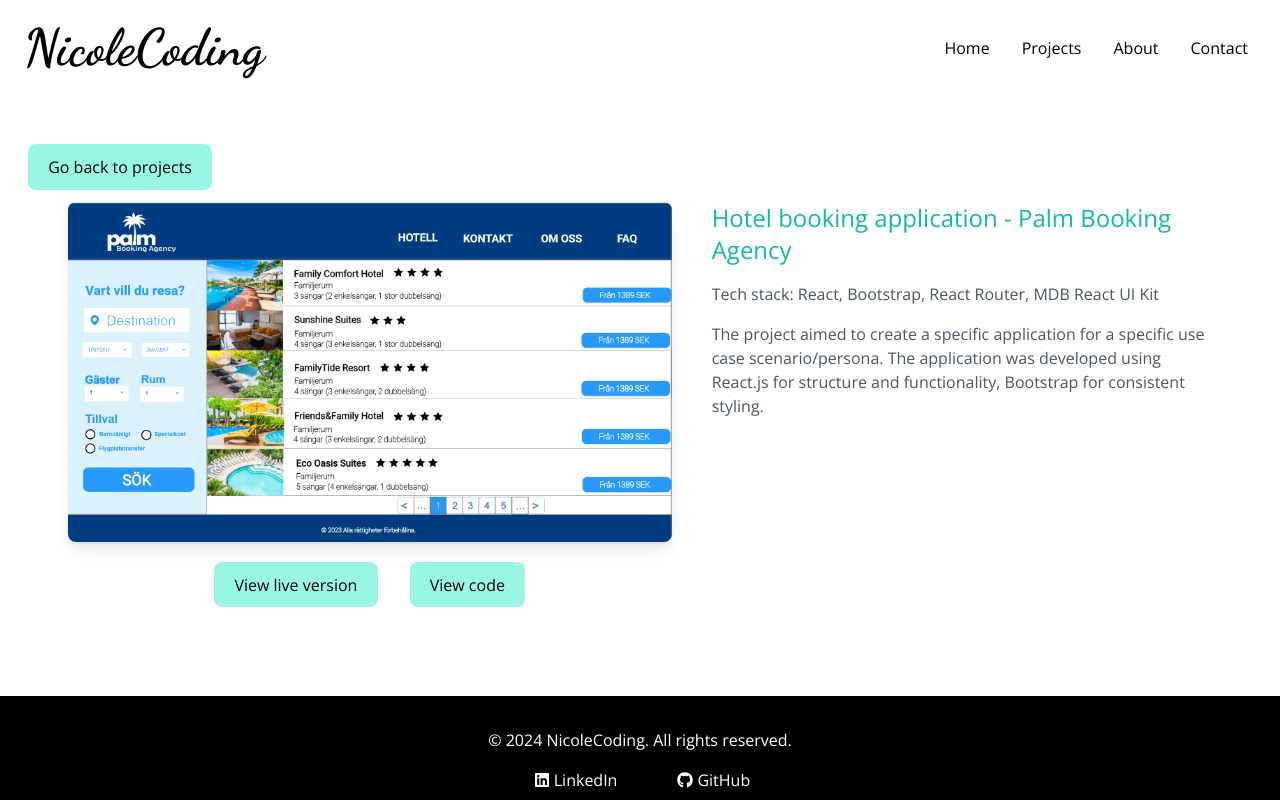
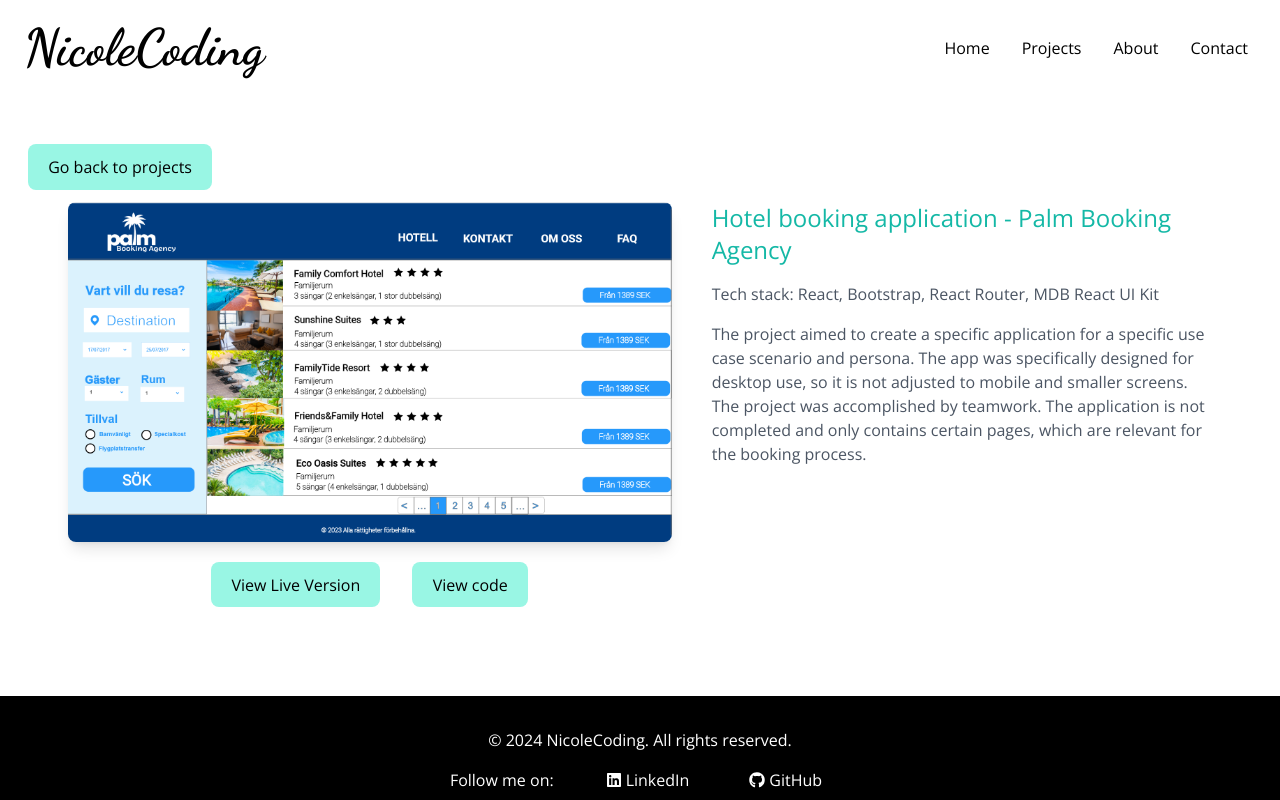
Before and after one commit to NicoleCoding/Portfolio-react, a React (Vite) app: page /projects/1 in a window 1280 px wide. Built offline with nearby package versions, Linux system fonts and the light colour scheme.

Commit message:
- Adjusted width of submit button on form - Added functionality to disable buttons based on whether live version of project is available - Moved the button for project details - Added additional details about each project

```diff
--- a/src/components/Button.jsx
+++ b/src/components/Button.jsx
@@ -1,7 +1,8 @@
 export default function Button(props) {
     return (
-        <button className={props.className}
-                onClick={props.onClick}
+        <button className={`${props.className} ${props.disabled ? 'opacity-50 cursor-not-allowed' : ''}`}
+                onClick={props.disabled ? undefined : props.onClick}
+                disabled={props.disabled}
         >
             {props.text}
         </button>
--- a/src/components/ContactForm.jsx
+++ b/src/components/ContactForm.jsx
@@ -75,7 +75,7 @@ export default function ContactForm() {
                 placeholder="Enter your message"
                 rows={10}
             />
-            <Button className="bg-teal-200 w-80" type="submit" text="Submit"></Button>
+            <Button className="bg-teal-200 w-11/12" type="submit" text="Submit"></Button>
             <p>{status}</p>
         </motion.form>
     );
--- a/src/components/Footer.jsx
+++ b/src/components/Footer.jsx
@@ -6,7 +6,7 @@ export default function Footer() {
         <footer className="pt-6 mt-5 bg-black text-white font-custom">
             <p className="p-2">&copy; 2024 NicoleCoding. All rights reserved.</p>
             <div className="flex flex-row justify-center items-center gap-10">
-                <a href="https://www.linkedin.com/in/nicole-saucinitanu-9b95ba167/" className="flex items-center justify-center hover:text-teal-400 m-2 text-white"><FaLinkedin className="m-1 text-white" />LinkedIn</a>
+                <p className="font-black">Follow me on: </p><a href="https://www.linkedin.com/in/nicole-saucinitanu-9b95ba167/" className="flex items-center justify-center hover:text-teal-400 m-2 text-white"><FaLinkedin className="m-1 text-white" />LinkedIn</a>
                 <a href="https://github.com/NicoleCoding" className="flex items-center justify-center hover:text-teal-400 m-2 text-white"><FaGithub className="m-1 text-white" />GitHub</a>
             </div>
 
--- a/src/components/ProjectCarousel.jsx
+++ b/src/components/ProjectCarousel.jsx
@@ -38,15 +38,15 @@ export default function ProjectCarousel() {
                 {projects.map(project => (
                     <div key={project.id} className="text-center">
                         <h3 className="mb-2 p-2 text-2xl font-semibold">{project.title}</h3>
-                        <Link href={`/projects/${project.id}`} className="py-1 px-2 text-black hover:text-teal-500">
-                            <Button className="bg-teal-200" text="View details"></Button>
-                        </Link>
                         <img src={project.projectImage} alt={project.title} width="1000rem" className="mx-auto p-2"
                          onError={(e) => {
                             console.error('Image failed to load:', project.projectImage);
                             e.target.style.display = 'none'; // Hide broken image
                           }}
                         />
+                        <Link href={`/projects/${project.id}`} className="py-1 px-2 text-black hover:text-teal-500">
+                            <Button className="bg-teal-200 m-2" text="View project details"></Button>
+                        </Link>
                     </div>
                 ))}
             </Slider>
--- a/src/pages/Project.jsx
+++ b/src/pages/Project.jsx
@@ -5,26 +5,26 @@ const projectData = {
     "1": {
         title: "Hotel booking application - Palm Booking Agency",
         techStack: "React, Bootstrap, React Router, MDB React UI Kit",
-        description: "The project aimed to create a specific application for a specific use case scenario/persona. The application was developed using React.js for structure and functionality, Bootstrap for consistent styling.",
+        description: "The project aimed to create a specific application for a specific use case scenario and persona. The app was specifically designed for desktop use, so it is not adjusted to mobile and smaller screens. The project was accomplished by teamwork. The application is not completed and only contains certain pages, which are relevant for the booking process.",
         projectImage: "/prototype-hotel-app.PNG",
-        liveVersion: "",
+        liveVersion: "https://lisawiklund.github.io/",
         codeLink: "https://github.com/PalmBookingAgency/HotelApp",
     },
     "2": {
         title: "Informative application about climate change - KlimatKoll",
         techStack: "React, React Router, React Router, Chart.js, Recharts",
-        description: "The project was about creating an informative application for a specific target audience. The application contains charts which were created with the help of the Recharts library. React.js and Bootstrap were used in the development of the application.",
+        description: "The project was about creating an informative application for a specific target audience. The application contains charts and information about various topics on climate change. This was a group project within my education. The user can scroll through the application in order to explore charts and learn about climate change.",
         projectImage: "/prototype-climate-app.PNG",
-        liveVersion: "",
+        liveVersion: "https://klimatkoll.github.io/KlimatKoll-App/",
         codeLink: "https://github.com/KlimatKoll/KlimatKoll-App",
 
     },
     "3": {
         title: "Library App - BookVault",
         techStack: "React, CSS, Vite, Axios, Node.js, Express.js, Mongoose, MongoDB Atlas",
-        description: "This is a React-based web application, which allows users to search for books, and also add books to their own collection. In the collection, users can toggle the read status and also remove books. The application gives users the opportunity to find books that they want to read and add them to a collection in case they want to read a specific book or specific books.",
+        description: "This is a full-stack web application, which allows users to search for books, and also add books to their own collection. In the collection, users can toggle the read status and also remove books. The application gives users the opportunity to find books that they want to read and add them to a collection in case they want to read a specific book or specific books. The books are stored in a database in the backend.",
         projectImage: "/library-app-img.PNG",
-        liveVersion: "",
+        liveVersion: undefined,
         codeLink: "https://github.com/NicoleCoding/BookVault",
     }
 
@@ -34,6 +34,7 @@ export default function Project() {
     const [match, params] = useRoute("/projects/:id");
     const projectID = params.id;
     const project = projectData[projectID];
+    const hasLiveVersion = project.liveVersion !== undefined;
 
     if(!project) {
         return <div>Project not found.</div>
@@ -58,7 +59,16 @@ export default function Project() {
                 />
             <div id="links" className="flex justify-center pt-4 space-x-4">
                 <a href={project.liveVersion} className="py-1 px-2 text-black hover:text-teal-500">
-                    <Button text="View live version" className="bg-teal-200"></Button>
+                    <Button className={`${hasLiveVersion ? 'bg-teal-200' : 'bg-gray-400'}`}
+                        onClick={() => {
+                            if(hasLiveVersion) {
+                                window.open(project.liveVersion, '_blank');
+                            }
+                        }}
+                        disabled={!hasLiveVersion}
+                        text={hasLiveVersion ? 'View Live Version' : 'Live Version coming soon'}
+                    >
+                    </Button>
                 </a>
                 <a href={project.codeLink} className="py-1 px-2 text-black hover:text-teal-500">
                     <Button text="View code" className="bg-teal-200"></Button>
--- a/src/pages/Projects.jsx
+++ b/src/pages/Projects.jsx
@@ -11,8 +11,10 @@ export default function Projects() {
                 <h2 className="font-bold text-4xl text-teal-500">Projects</h2>
                 <LuRocket className="text-teal-500 m-1" size={40}/>
             </div>
+            <section className="p-4">
+                <p>Explore my projects here. Both personal and academic projects are included. This collection will be updated on a regular basis.</p>
+            </section>
             <ProjectCarousel />
-
         </section>
 
 
```
